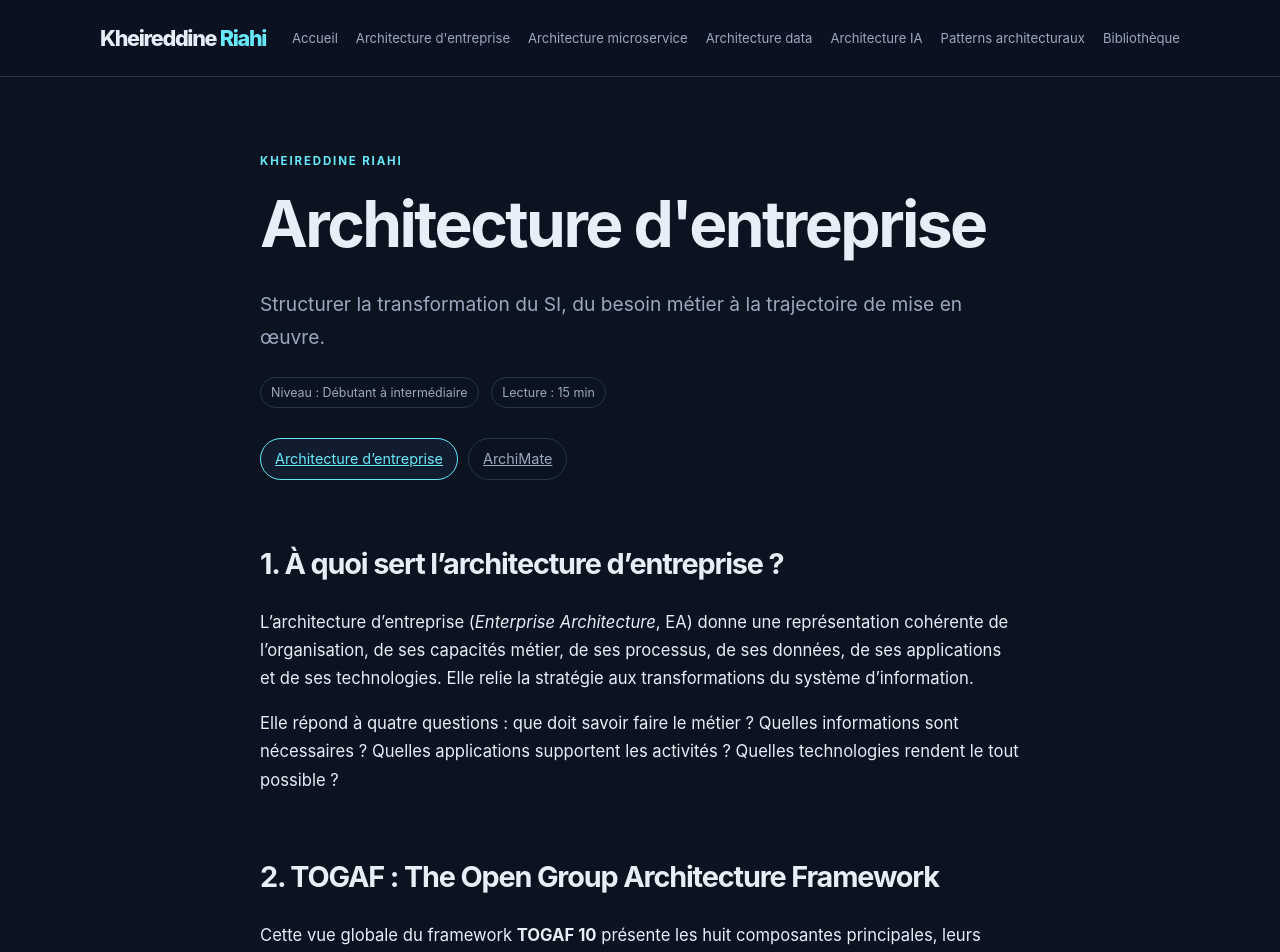
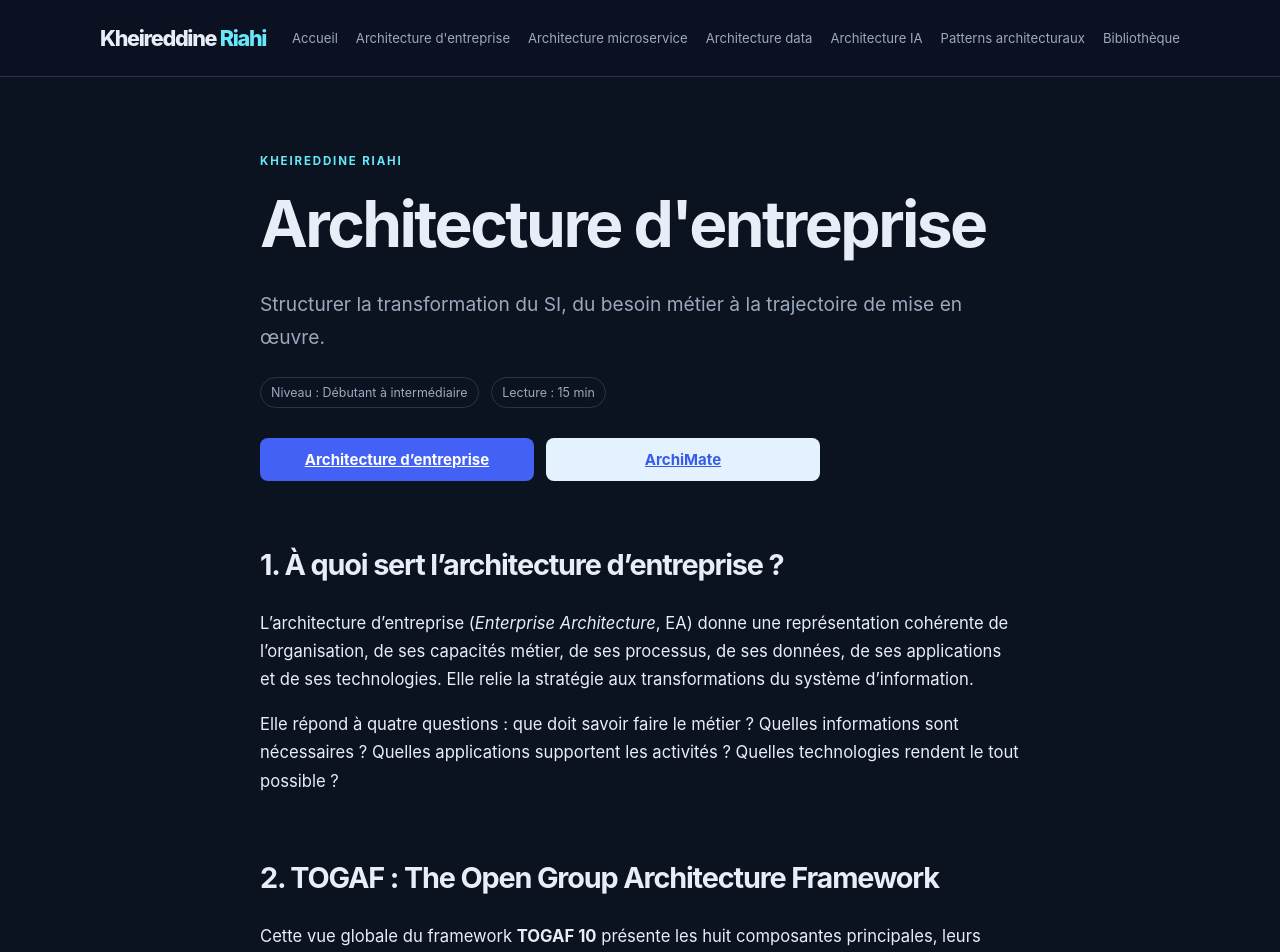
Before and after one commit to KRiahi345/kriahi, a Jekyll site: the page built from architecture-entreprise.md, in a window 1280 px wide. Shown: the top 952 px of the page. Built offline with Jekyll 4.4.1, drawn with Linux system fonts in a browser that asks for light colours.

Commit message:
Style architecture section links as prominent tabs

```diff
--- a/assets/css/style.css
+++ b/assets/css/style.css
@@ -39,7 +39,7 @@ h1,h2,h3{line-height:1.15;letter-spacing:-.04em} .hero h1{font-size:clamp(3rem,7
 .library-directory{display:grid;grid-template-columns:repeat(3,minmax(0,1fr));gap:18px;margin:24px 0 64px}.library-category{padding:22px;background:var(--panel);border:1px solid var(--line);border-radius:14px}.library-category h3{margin:0 0 16px;font-size:1.2rem}.library-category ul{margin:0;padding:0;list-style:none}.library-category li+li{margin-top:12px;padding-top:12px;border-top:1px solid var(--line)}.library-category a{color:var(--muted);font-size:.92rem;line-height:1.45}.library-category a:hover{color:var(--accent)}
 .resource-illustrations{margin-top:3rem}.resource-description{max-width:760px;margin:1.2rem 0 .5rem;color:var(--muted)}.resource-figure{width:100%;max-width:760px;margin:1rem 0 2.5rem;padding:1rem;background:var(--panel);border:1px solid var(--line);border-radius:14px}.resource-figure img{display:block;width:100%;max-width:100%;height:auto;max-height:650px;object-fit:contain;background:#fff;border-radius:7px}.resource-figure figcaption{margin-top:.8rem;color:var(--muted);font-size:.9rem;line-height:1.5}
 .docx-converted{margin:3rem 0}.docx-converted h2{font-size:1.55rem;margin-top:2.2rem}.docx-converted h3{font-size:1.2rem;margin-top:1.8rem}.docx-converted ul{margin:0 0 1.2rem;padding-left:1.5rem}
-.section-tabs{display:flex;flex-wrap:wrap;gap:10px;margin:0 0 28px}.section-tabs a{display:inline-block;padding:8px 14px;border:1px solid var(--line);border-radius:999px;color:var(--muted);font-size:.9rem}.section-tabs a[aria-current="page"]{border-color:var(--accent);background:var(--panel);color:var(--accent)}
+.section-tabs{display:grid;grid-template-columns:repeat(2,minmax(0,1fr));gap:12px;max-width:560px;margin:0 0 28px}.section-tabs a{display:block;padding:12px 18px;border:0;border-radius:8px;background:#e4f1ff;color:#365dea;text-align:center;font-size:.94rem;font-weight:700;line-height:1.3;transition:background-color .18s,color .18s,transform .18s}.section-tabs a:hover{background:#d4e6ff;color:#2348d4;transform:translateY(-1px)}.section-tabs a[aria-current="page"]{background:#4361f5;color:#fff}.section-tabs a[aria-current="page"]:hover{background:#3453e8;color:#fff}.section-tabs a:focus-visible{outline:3px solid #8bb4ff;outline-offset:3px}
 .category-gallery{display:grid;grid-template-columns:repeat(2,minmax(0,1fr));gap:18px;margin:24px 0 48px}.category-visual{display:flex;flex-direction:column;gap:12px;overflow:hidden;padding:14px;background:var(--panel);border:1px solid var(--line);border-radius:14px;transition:border-color .2s,transform .2s}.category-visual:hover{border-color:var(--accent);transform:translateY(-2px)}.category-visual img{display:block;width:100%;height:230px;object-fit:contain;background:#fff;border-radius:8px}.category-visual span{font-weight:650;color:var(--text)}
 @media(max-width:850px){.header-inner{align-items:flex-start;flex-direction:column;padding:16px 0}nav{justify-content:flex-start}}
 @media(max-width:850px){.library-directory{grid-template-columns:repeat(2,minmax(0,1fr))}}
```
